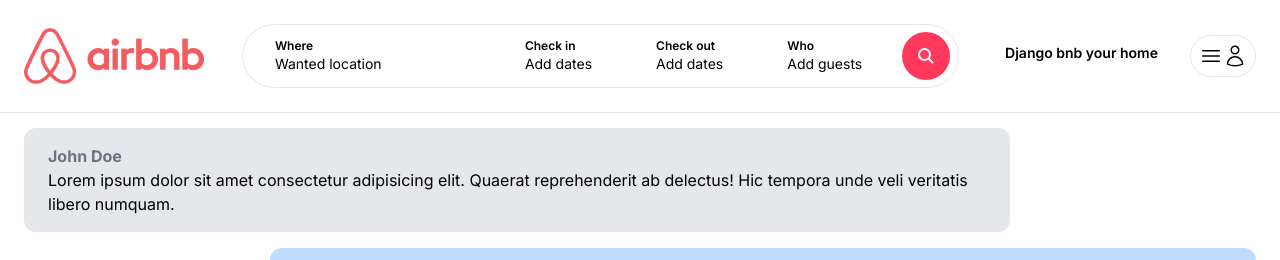
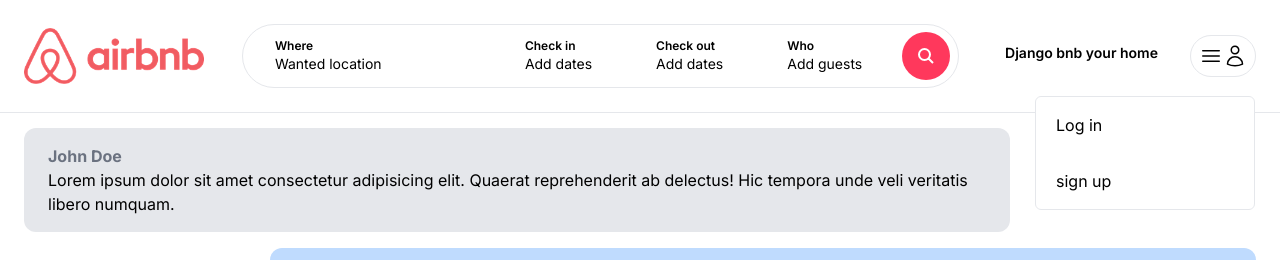
Before and after one commit to ian293382/Airbnb_clone_django, a Next.js app in the folder djangobnb/: page /inbox/1 in a window 1280 px wide. Shown: the top 260 px of the page. Built offline with nearby package versions, Linux system fonts and the light colour scheme.

Commit message:
User menu popup

```diff
--- /dev/null
+++ b/djangobnb/app/components/navbar/MenuLink.tsx
@@ -0,0 +1,24 @@
+'user client';
+
+
+interface MenuLinkProps {
+    label: string,
+    onClink: () => void;
+}
+
+const MenuLink: React.FC<MenuLinkProps> = ({
+    label,
+    onClink
+}) => {
+    return (
+        <div
+            onClick={onClink}
+            className="px-5 py-4 cursor-pointer hover:bg-gray-100 transition">
+            {label}
+        </div>
+    )
+}
+
+
+
+export default MenuLink
--- a/djangobnb/app/components/navbar/UserNav.tsx
+++ b/djangobnb/app/components/navbar/UserNav.tsx
@@ -1,4 +1,13 @@
+'use client'
+
+import { useState } from 'react'; // store state it as a temporary variable
+import MenuLink from './MenuLink';
+
+
 const UserNav = () => {
+    // isOpen 是狀態改變 Boolean  setIsOpen 是函式用來改變 isOpen狀態
+    const [isOpen, setIsOpen] = useState(true)
+
     return (
         <div className="p-2 relative inline-block border rounded-full">
             <button className="flex item-center">
@@ -11,8 +20,20 @@
                     <path strokeLinecap="round" strokeLinejoin="round" d="M15.75 6a3.75 3.75 0 1 1-7.5 0 3.75 3.75 0 0 1 7.5 0ZM4.501 20.118a7.5 7.5 0 0 1 14.998 0A17.933 17.933 0 0 1 12 21.75c-2.676 0-5.216-.584-7.499-1.632Z" />
                 </svg>
 
+            </button>
 
-            </button>
+            {isOpen && (
+                <div className="w-[220px] absolute top-[60px] right-0 bg-white border rounded-md flex flex-col cursor-pointer">
+                    <MenuLink
+                        label="Log in"
+                        onClink={()=> console.log('clicked')}
+                    />
+                    <MenuLink
+                        label="sign up"
+                        onClink={()=> console.log('clicked')}
+                    />
+                </div>
+            )}
         </div>
     )
 }
```
